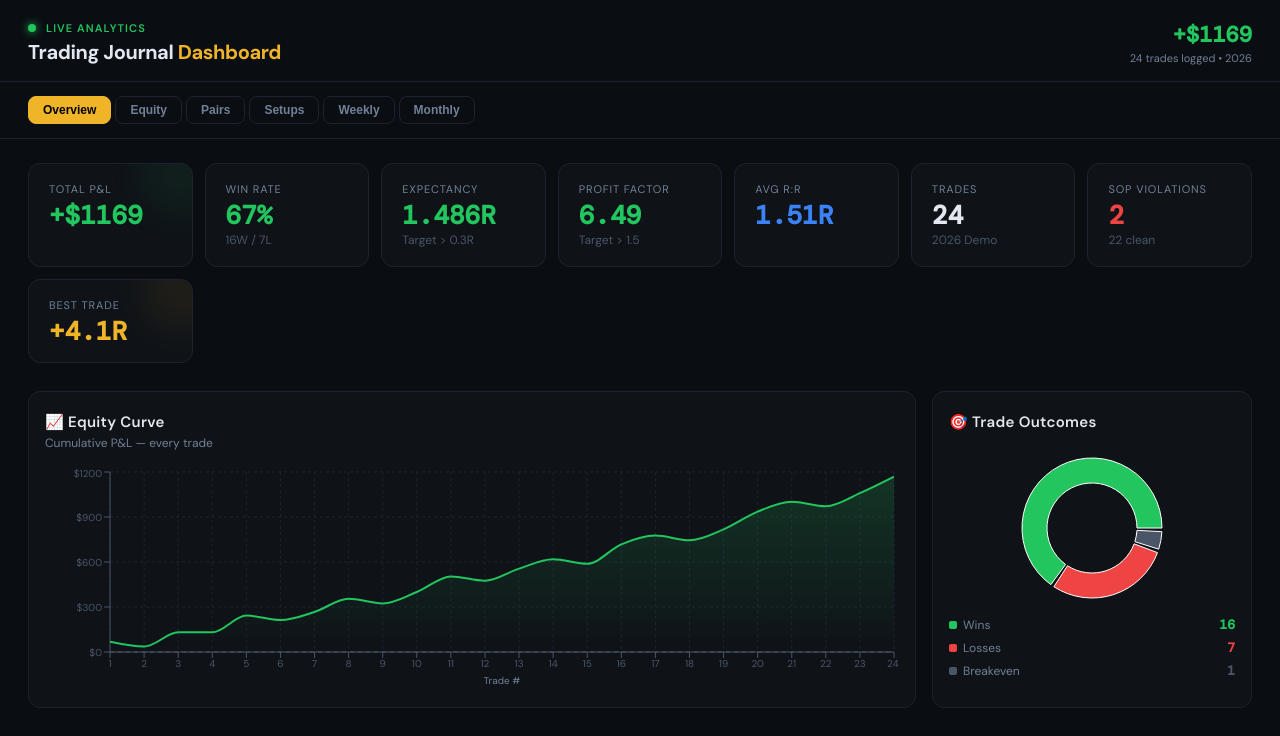
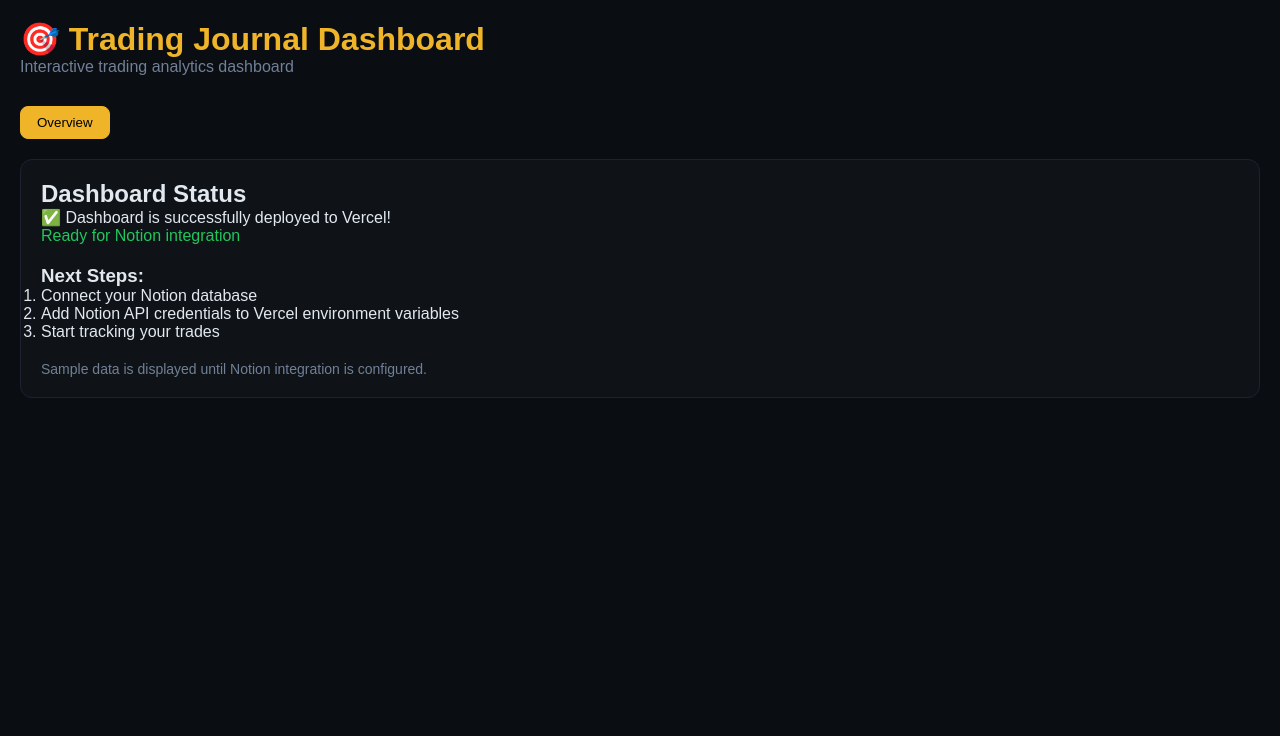
Before and after one commit to AlemsegedF/Notion_trading_journal_dashbored, a Next.js app: page / in a window 1280 px wide. Shown: the top 736 px of the page. Built offline with nearby package versions, Linux system fonts and the light colour scheme.

Commit message:
Use simplified dashboard to test Vercel deployment

```diff
--- /dev/null
+++ b/app/page-content-simple.jsx
@@ -0,0 +1,54 @@
+'use client'
+
+import { useState } from "react"
+
+export default function TradingDashboard() {
+  const [view, setView] = useState("overview")
+
+  return (
+    <div style={{ background: '#0a0d12', color: '#e2e8f0', minHeight: '100vh', padding: '20px', fontFamily: 'Arial, sans-serif' }}>
+      <h1 style={{ color: '#f0b429', margin: 0 }}>🎯 Trading Journal Dashboard</h1>
+      <p style={{ color: '#718096' }}>Interactive trading analytics dashboard</p>
+
+      <div style={{ marginTop: '30px' }}>
+        <button
+          onClick={() => setView("overview")}
+          style={{
+            background: view === "overview" ? '#f0b429' : 'transparent',
+            color: view === "overview" ? '#000' : '#718096',
+            border: `1px solid ${view === "overview" ? '#f0b429' : '#1c2230'}`,
+            padding: '8px 16px',
+            borderRadius: '8px',
+            cursor: 'pointer',
+            marginRight: '10px'
+          }}
+        >
+          Overview
+        </button>
+      </div>
+
+      <div style={{
+        background: '#0f1318',
+        border: '1px solid #1c2230',
+        borderRadius: '12px',
+        padding: '20px',
+        marginTop: '20px'
+      }}>
+        <h2>Dashboard Status</h2>
+        <p>✅ Dashboard is successfully deployed to Vercel!</p>
+        <p style={{ color: '#22c55e' }}>Ready for Notion integration</p>
+
+        <h3 style={{ marginTop: '20px' }}>Next Steps:</h3>
+        <ol style={{ color: '#e2e8f0' }}>
+          <li>Connect your Notion database</li>
+          <li>Add Notion API credentials to Vercel environment variables</li>
+          <li>Start tracking your trades</li>
+        </ol>
+
+        <p style={{ marginTop: '20px', color: '#718096', fontSize: '14px' }}>
+          Sample data is displayed until Notion integration is configured.
+        </p>
+      </div>
+    </div>
+  )
+}
--- a/app/page-content.jsx
+++ b/app/page-content.jsx
@@ -1,4 +1,4 @@
-"use client";
+'use client'
 
 import { useState, useMemo } from "react";
 import {
--- a/app/page.jsx
+++ b/app/page.jsx
@@ -2,7 +2,7 @@
 
 import dynamic from 'next/dynamic'
 
-const TradingDashboard = dynamic(() => import('./page-content.jsx'), {
+const TradingDashboard = dynamic(() => import('./page-content-simple.jsx'), {
   loading: () => <div style={{ padding: '40px', textAlign: 'center', color: '#e2e8f0' }}>Loading dashboard...</div>,
   ssr: false
 })
```
